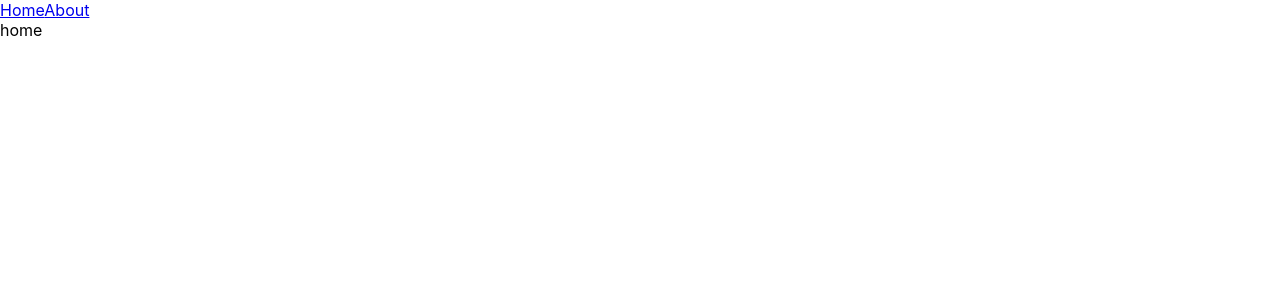
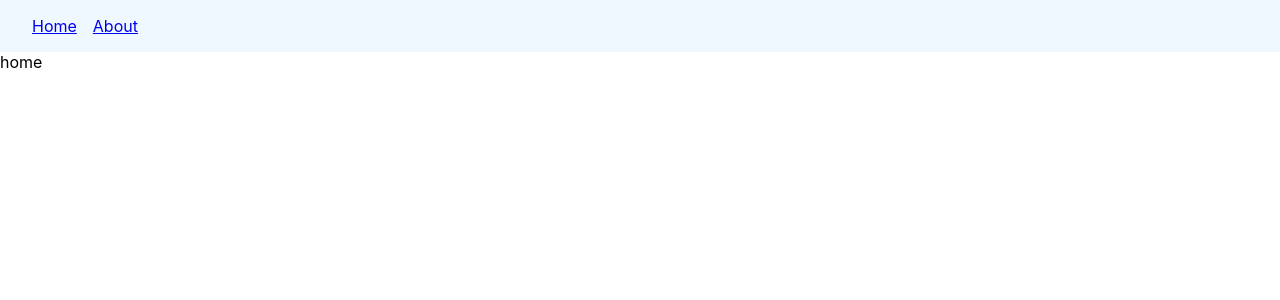
Before and after one commit to sharukhsm/react-router-demo, a React (Create React App) app: page / in a window 1280 px wide. Shown: the top 300 px of the page. Built offline with nearby package versions, Linux system fonts and the light colour scheme.

Commit message:
Complete Links

```diff
--- a/src/App.css
+++ b/src/App.css
@@ -1,8 +1,38 @@
-nav {
-  background-color: aliceblue;
-  padding: 16px 32px;
+.App {
+  text-align: center;
 }
 
-nav a {
-  margin-right: 16px;
+.App-logo {
+  height: 40vmin;
+  pointer-events: none;
 }
+
+@media (prefers-reduced-motion: no-preference) {
+  .App-logo {
+    animation: App-logo-spin infinite 20s linear;
+  }
+}
+
+.App-header {
+  background-color: #282c34;
+  min-height: 100vh;
+  display: flex;
+  flex-direction: column;
+  align-items: center;
+  justify-content: center;
+  font-size: calc(10px + 2vmin);
+  color: white;
+}
+
+.App-link {
+  color: #61dafb;
+}
+
+@keyframes App-logo-spin {
+  from {
+    transform: rotate(0deg);
+  }
+  to {
+    transform: rotate(360deg);
+  }
+}
--- a/src/App.js
+++ b/src/App.js
@@ -9,7 +9,7 @@ function App() {
       <Navbar />
       <Routes>
         <Route path="/" element={<Home />}></Route>
-        <Route path="/about" element={<About />}></Route>
+        <Route path="about" element={<About />}></Route>
       </Routes>
     </>
   );
--- a/src/index.css
+++ b/src/index.css
@@ -1,13 +1,22 @@
 body {
   margin: 0;
-  font-family: -apple-system, BlinkMacSystemFont, 'Segoe UI', 'Roboto', 'Oxygen',
-    'Ubuntu', 'Cantarell', 'Fira Sans', 'Droid Sans', 'Helvetica Neue',
+  font-family: -apple-system, BlinkMacSystemFont, "Segoe UI", "Roboto", "Oxygen",
+    "Ubuntu", "Cantarell", "Fira Sans", "Droid Sans", "Helvetica Neue",
     sans-serif;
   -webkit-font-smoothing: antialiased;
   -moz-osx-font-smoothing: grayscale;
 }
 
 code {
-  font-family: source-code-pro, Menlo, Monaco, Consolas, 'Courier New',
+  font-family: source-code-pro, Menlo, Monaco, Consolas, "Courier New",
     monospace;
 }
+
+nav {
+  background-color: aliceblue;
+  padding: 16px 32px;
+}
+
+nav a {
+  margin-right: 16px;
+}
```
